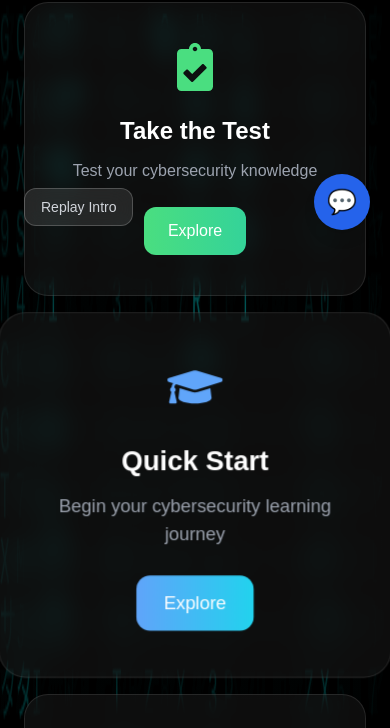
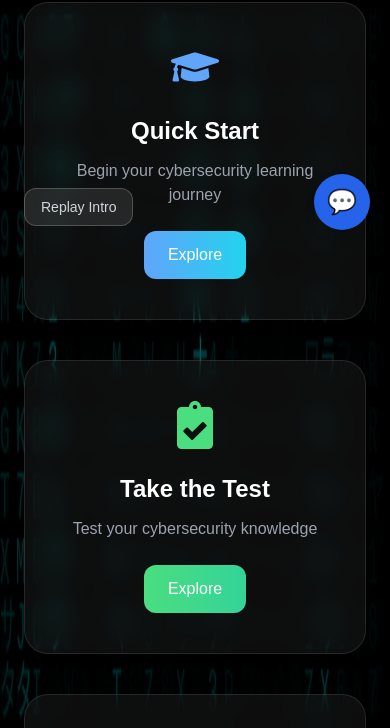
Before and after one commit to a-programmer-cat/CyberSavvy, a React (Create React App) app: page / in a window 390 px wide. Shown: the part 594-1322 px from the top of the page. Built offline with nearby package versions, Linux system fonts and the light colour scheme; no server answers.

Commit message:
Mobile Improvement

```diff
--- a/src/pages/Home.tsx
+++ b/src/pages/Home.tsx
@@ -33,6 +33,19 @@ export const Home = () => {
   const [isChecking, setIsChecking] = useState(true);
   const [introKey, setIntroKey] = useState(0); // 👈 用于强制重新挂载
   const [stories, setStories] = useState<any[]>([]);
+  const [isMobile, setIsMobile] = useState(
+    typeof window !== "undefined" && window.innerWidth < 768
+  );
+
+   // ✅ 自动检测屏幕宽度变化
+  useEffect(() => {
+    const handleResize = () => {
+      setIsMobile(window.innerWidth < 768);
+    };
+    window.addEventListener("resize", handleResize);
+    return () => window.removeEventListener("resize", handleResize);
+  }, []);
+
 
   useEffect(() => {
     const langCode = i18n.language as "en" | "zh" | "ms";
@@ -138,6 +151,9 @@ export const Home = () => {
     },
   ];
 
+   const displayCards = isMobile ? [cards[1], cards[0], cards[2]] : cards;
+
+
   return (
     <div className="relative min-h-screen bg-black text-white overflow-hidden">
       {showIntro && !introDone ? (
@@ -194,15 +210,18 @@ export const Home = () => {
               }}
               className="grid grid-cols-1 md:grid-cols-3 gap-10 w-full max-w-6xl mb-28"
             >
-              {cards.map((c, i) => (
+              {displayCards.map((c, i) => {
+                const isCenterCard = !isMobile && i === 1; // 仅桌面端中间放大
+
+                return (
                   <motion.div
                     key={i}
                     variants={{
                       hidden: { opacity: 0, y: 40 },
                       show: { opacity: 1, y: 0, transition: { duration: 0.45 } },
                     }}
-                  whileHover={{ y: -6, scale: i === 1 ? 1.15 : 1.05 }}
-                  style={{ scale: i === 1 ? 1.15 : 1 }}  // 👈 这行是关键！
+                    whileHover={{ y: -6, scale: isCenterCard ? 1.15 : 1.05 }}
+                    style={{ scale: isCenterCard ? 1.15 : 1 }}
                     className="relative transform-gpu bg-white/5 backdrop-blur-md border border-white/10 rounded-3xl p-10 shadow-xl hover:shadow-cyan-500/20 transition-transform duration-300"
                   >
                     <div className="flex flex-col items-center text-center">
@@ -217,7 +236,8 @@ export const Home = () => {
                       </Link>
                     </div>
                   </motion.div>
-              ))}
+                );
+              })}
             </motion.div>
 
             {/* You Are Not Alone Section */}
--- a/tailwind.config.js
+++ b/tailwind.config.js
@@ -5,6 +5,12 @@ module.exports = {
     "./src/**/*.{js,ts,jsx,tsx}",
   ],
   theme: {
+    screens: {
+      sm: "640px",
+      md: "1025px",
+      lg: "1280px",
+      xl: "1536px",
+    },
     extend: {
       colors: {
         bg: {
```
Lines whose indentation alone changed are shown as unchanged.
